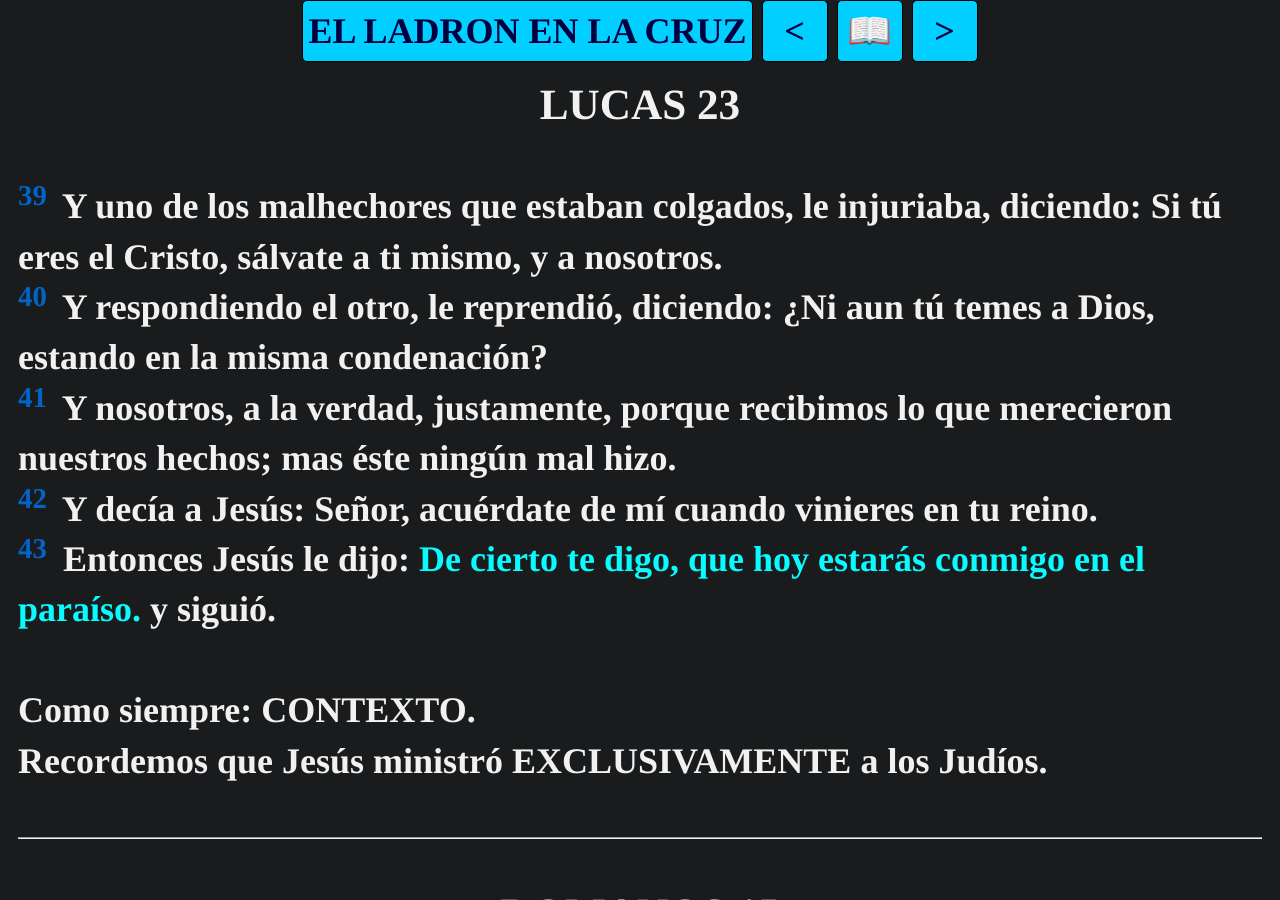
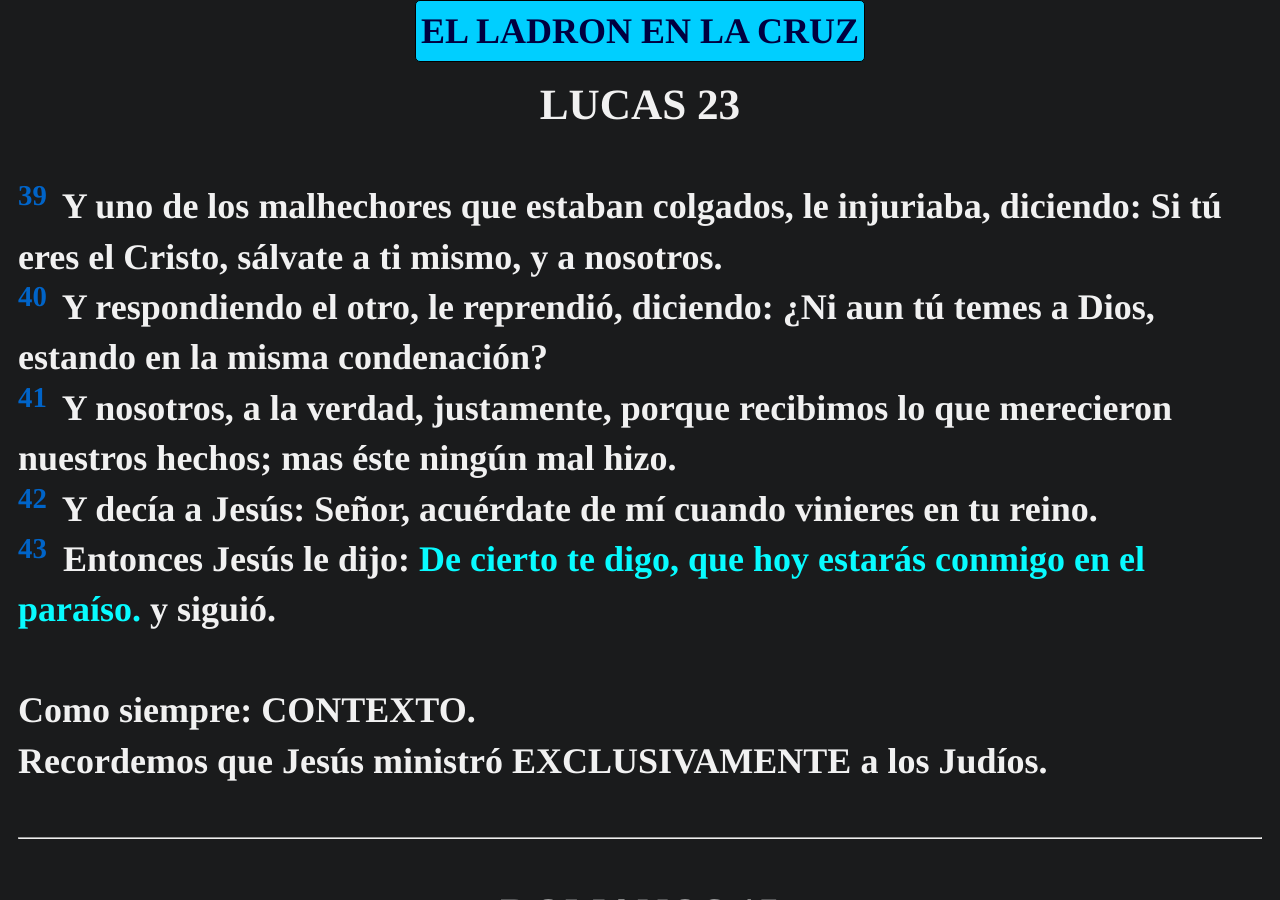
Before and after one commit to discipulodecristo/estudiobiblia, a Jekyll site: the page built from ensayos/ladron.md, in a window 1280 px wide and 900 px high. Built offline with Jekyll 4.4.1, drawn with Linux system fonts in a browser that asks for light colours; some web fonts are replaced.

```diff
--- a/_layouts/plantilla.html
+++ b/_layouts/plantilla.html
@@ -15,9 +15,6 @@
 <!-- ✅ MENÚ SUPERIOR -->
 <ul class="tnav">
   <li><a href="{{ page.anterior }}">{{ page.menu_titulo }}</a></li>
-  <li><a href="{{ page.anterior }}">&lt;</a></li>
-  <li><a href="{{ page.indice }}">📖</a></li>
-  <li><a href="{{ page.siguiente }}">&gt;</a></li>
 </ul>
 
 <!-- ✅ CONTENIDO PROCESADO -->
@@ -63,6 +60,9 @@
 </div>
 
 <!-- ✅ PIE DE PÁGINA -->
+<ul class="tnav">
+  <li><a href="{{ page.anterior }}">{{ page.menu_titulo }}</a></li>
+</ul>
 <footer style="text-align:center;margin-top:2em;">
   <p>© 2007, 2019, 2024 Iglesia Bautista Bíblica de la Gracia</p>
 </footer>
```
